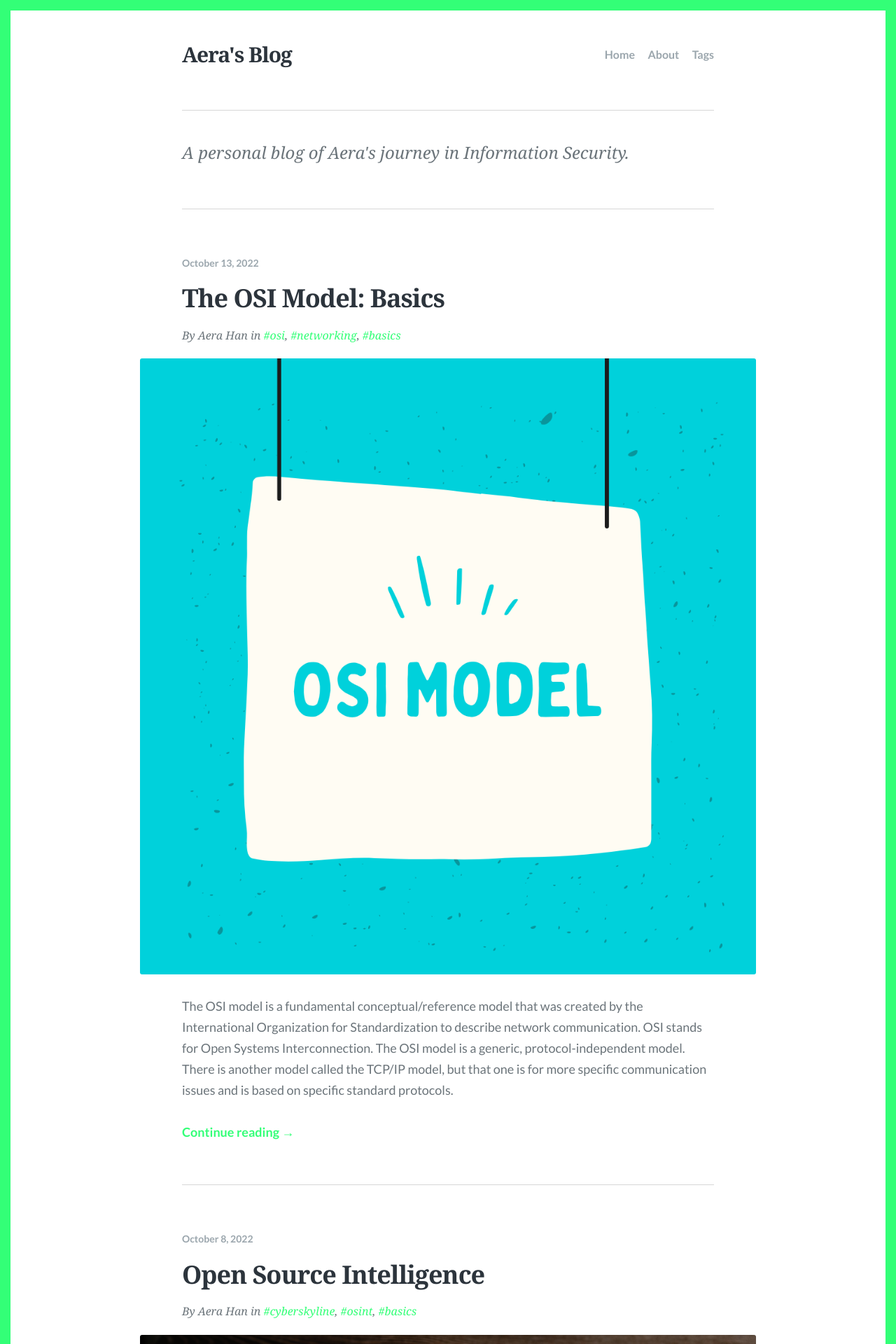
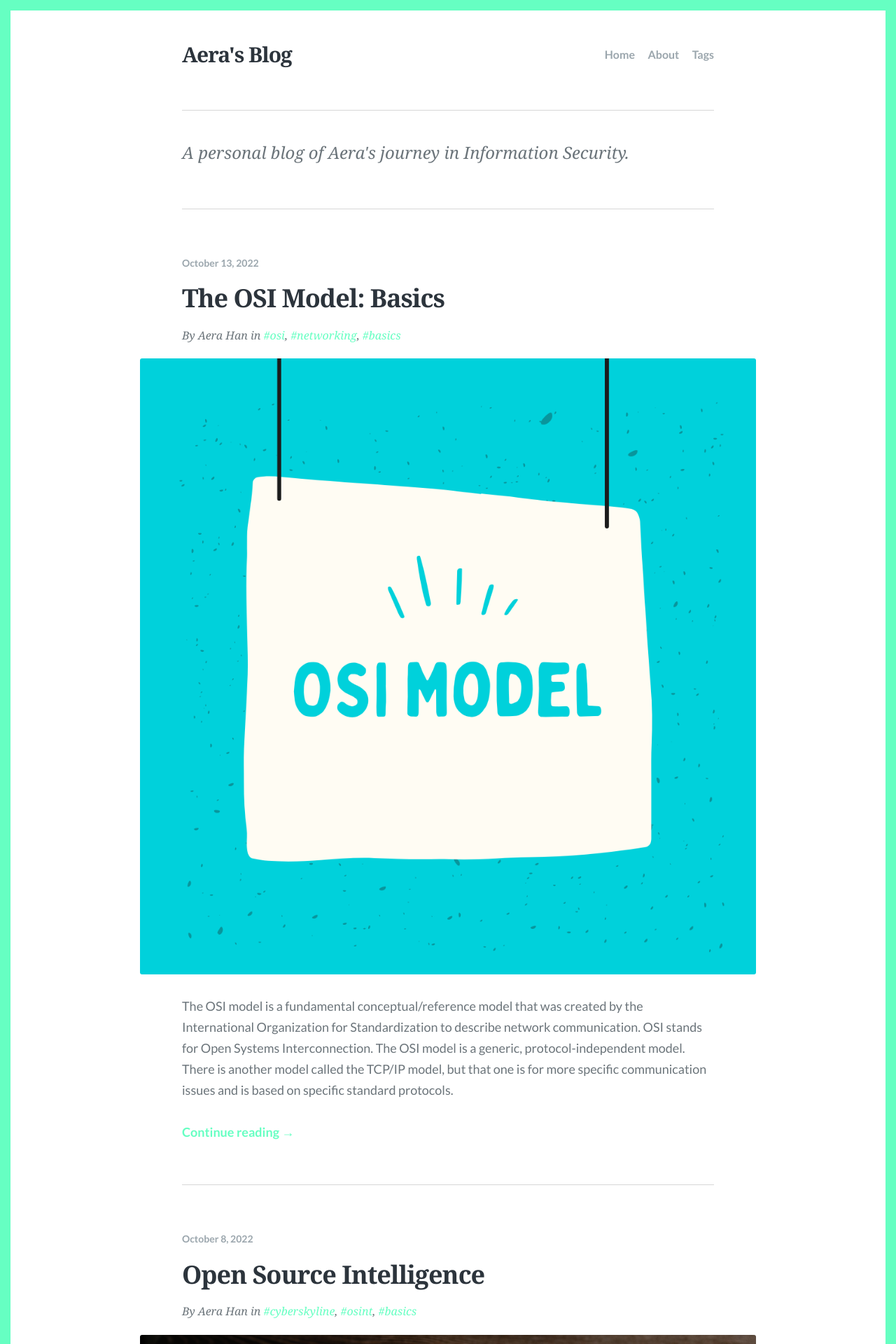
Before and after one commit to JustGoodThemes/Scriptor-Jekyll-Theme, a Jekyll site: the page built from index.html, in a window 1280 px wide. Shown: the top 1920 px of the page at 70% size. Built offline with Jekyll 4.4.1, drawn with Linux system fonts in a browser that asks for light colours; some web fonts are replaced; the list of posts is cut into pages by our own code.

Commit message:
Update _config.yml
update config color: old accent color 33ff77

```diff
--- a/_config.yml
+++ b/_config.yml
@@ -39,7 +39,7 @@ navigation:
 disqus: justgoodthemes
 
 # Colors
-accent_color: '#33ff77'
+accent_color: '#66ffc2'
 
 # Site footer
 footer:
```
